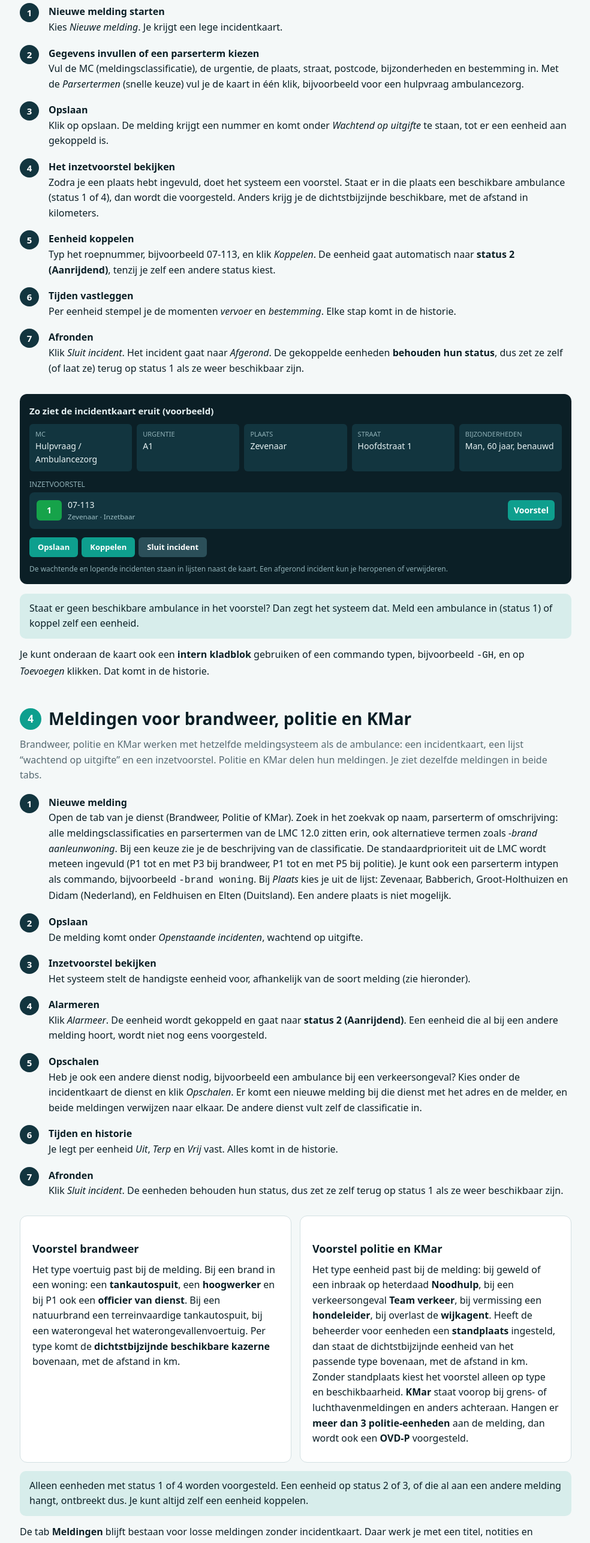
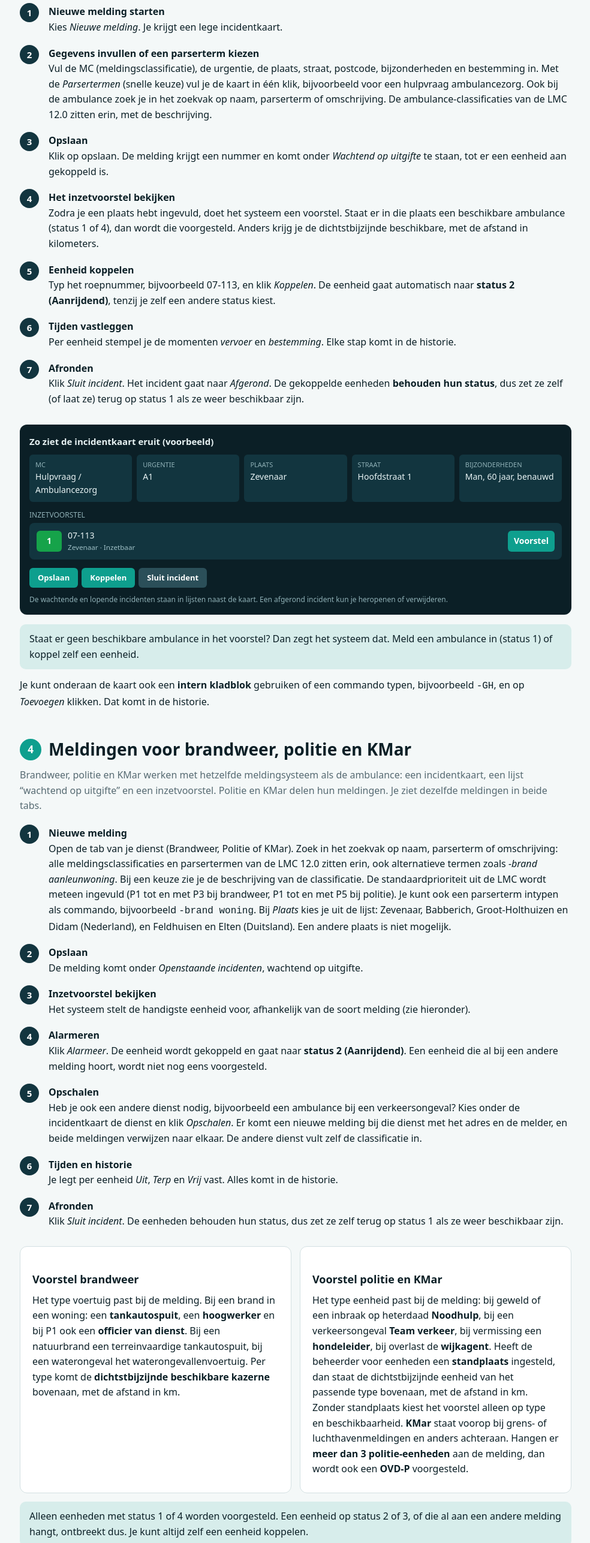
Before and after one commit to tjelliear/GMS, a plain HTML site: page handleiding.html in a window 1280 px wide. Shown: the part 1878-4451 px from the top of the page at 60% size, without its empty margins (147-1131 px from the left). Drawn offline with Linux system fonts and the light colour scheme.

Commit message:
Update handleiding.html

```diff
--- a/handleiding.html
+++ b/handleiding.html
@@ -101,7 +101,7 @@ footer{text-align:center;color:var(--mute);font-size:13px;padding:0 20px 40px}
 <p class="lead">Op het ambulancebord werk je met <strong>incidenten</strong>. Een incident krijgt een melding, een eenheid en een verloop. Zo loop je er stap voor stap doorheen.</p>
 <ol class="steps">
 <li><b>Nieuwe melding starten</b>Kies <em>Nieuwe melding</em>. Je krijgt een lege incidentkaart.</li>
-<li><b>Gegevens invullen of een parserterm kiezen</b>Vul de MC (meldingsclassificatie), de urgentie, de plaats, straat, postcode, bijzonderheden en bestemming in. Met de <em>Parsertermen</em> (snelle keuze) vul je de kaart in één klik, bijvoorbeeld voor een hulpvraag ambulancezorg.</li>
+<li><b>Gegevens invullen of een parserterm kiezen</b>Vul de MC (meldingsclassificatie), de urgentie, de plaats, straat, postcode, bijzonderheden en bestemming in. Met de <em>Parsertermen</em> (snelle keuze) vul je de kaart in één klik, bijvoorbeeld voor een hulpvraag ambulancezorg. Ook bij de ambulance zoek je in het zoekvak op naam, parserterm of omschrijving. De ambulance-classificaties van de LMC 12.0 zitten erin, met de beschrijving.</li>
 <li><b>Opslaan</b>Klik op opslaan. De melding krijgt een nummer en komt onder <em>Wachtend op uitgifte</em> te staan, tot er een eenheid aan gekoppeld is.</li>
 <li><b>Het inzetvoorstel bekijken</b>Zodra je een plaats hebt ingevuld, doet het systeem een voorstel. Staat er in die plaats een beschikbare ambulance (status 1 of 4), dan wordt die voorgesteld. Anders krijg je de dichtstbijzijnde beschikbare, met de afstand in kilometers.</li>
 <li><b>Eenheid koppelen</b>Typ het roepnummer, bijvoorbeeld 07-113, en klik <em>Koppelen</em>. De eenheid gaat automatisch naar <strong>status 2 (Aanrijdend)</strong>, tenzij je zelf een andere status kiest.</li>
@@ -134,7 +134,7 @@ footer{text-align:center;color:var(--mute);font-size:13px;padding:0 20px 40px}
 <div class="card"><h3>Voorstel politie en KMar</h3><p>Het type eenheid past bij de melding: bij geweld of een inbraak op heterdaad <strong>Noodhulp</strong>, bij een verkeersongeval <strong>Team verkeer</strong>, bij vermissing een <strong>hondeleider</strong>, bij overlast de <strong>wijkagent</strong>. Heeft de beheerder voor eenheden een <strong>standplaats</strong> ingesteld, dan staat de dichtstbijzijnde eenheid van het passende type bovenaan, met de afstand in km. Zonder standplaats kiest het voorstel alleen op type en beschikbaarheid. <strong>KMar</strong> staat voorop bij grens- of luchthavenmeldingen en anders achteraan. Hangen er <strong>meer dan 3 politie-eenheden</strong> aan de melding, dan wordt ook een <strong>OVD-P</strong> voorgesteld.</p></div>
 </div>
 <div class="tip">Alleen eenheden met status 1 of 4 worden voorgesteld. Een eenheid op status 2 of 3, of die al aan een andere melding hangt, ontbreekt dus. Je kunt altijd zelf een eenheid koppelen.</div>
-<p>De tab <strong>Meldingen</strong> blijft bestaan voor losse meldingen zonder incidentkaart. Daar werk je met een titel, notities en gekoppelde eenheden.</p>
+<p>De oude tab Meldingen is vervangen door deze incidenten. Staan er nog oude open meldingen, dan zie je tijdelijk de tab <strong>Oude meldingen</strong>. De beheerder zet ze om naar incidenten, waarna de tab vanzelf verdwijnt. Een melding van een eenheid (status 8, eigen initiatief) komt ook als incident binnen, met de eenheid al gekoppeld.</p>
 </section>
 
 <section id="burger"><h2><b>5</b>Burgeraanvragen</h2>
@@ -147,12 +147,12 @@ footer{text-align:center;color:var(--mute);font-size:13px;padding:0 20px 40px}
 <div class="row late"><span class="pb" style="background:#dc2626">P1</span><span>112 · Brandweer<small>Hoofdstraat 1, rook uit het dak</small></span><span class="t">02:35</span></div>
 <div class="row"><span class="pb" style="background:#e8890c">P2</span><span>0900-8844 · Politie<small>Markt 2, geluidsoverlast</small></span><span class="t">05:10</span></div>
 <div class="row"><span class="pb" style="background:#2563eb">P3</span><span>Algemeen<small>Vraag aan de meldkamer</small></span><span class="t">12:36</span></div>
-<span class="btn">Oppakken</span><span class="btn">Melding maken</span><span class="btn g">Afronden</span>
+<span class="btn">Oppakken</span><span class="btn">Incident maken</span><span class="btn g">Afronden</span>
 <div class="cap">De tijd rechts is de wachttijd en loopt vanzelf door.</div></div>
 <h3>Wat doe je met een aanvraag?</h3>
 <div class="grid">
 <div class="card"><h3>Oppakken</h3><p>Je neemt de aanvraag in behandeling. Je naam komt erbij, en de burger ziet dat een centralist de aanvraag oppakt.</p></div>
-<div class="card"><h3>Melding maken</h3><p>Het systeem maakt een melding met alle gegevens, gericht aan de juiste dienst. De aanvraag is daarmee afgehandeld.</p></div>
+<div class="card"><h3>Incident maken</h3><p>Het systeem maakt een incident bij de juiste dienst, met plaats, adres, melder en omschrijving. De dienst volgt de soort melding, of kies zelf een dienst als je werkplek er meer heeft. Je komt direct op de incidentkaart. Daar kies je de <strong>classificatie</strong>; de prioriteit volgt uit die classificatie en is dus niet altijd P1, ook niet bij 112. De aanvraag is daarmee afgehandeld.</p></div>
 <div class="card"><h3>Afronden</h3><p>Je sluit de aanvraag af zonder melding, bijvoorbeeld als een vraag mondeling is beantwoord.</p></div>
 </div>
 <div class="tip">Bij een nieuwe aanvraag hoor je een geluid (bij 112 het urgente geluid) en zie je een bericht in beeld. Zo mis je er geen.</div>
```
